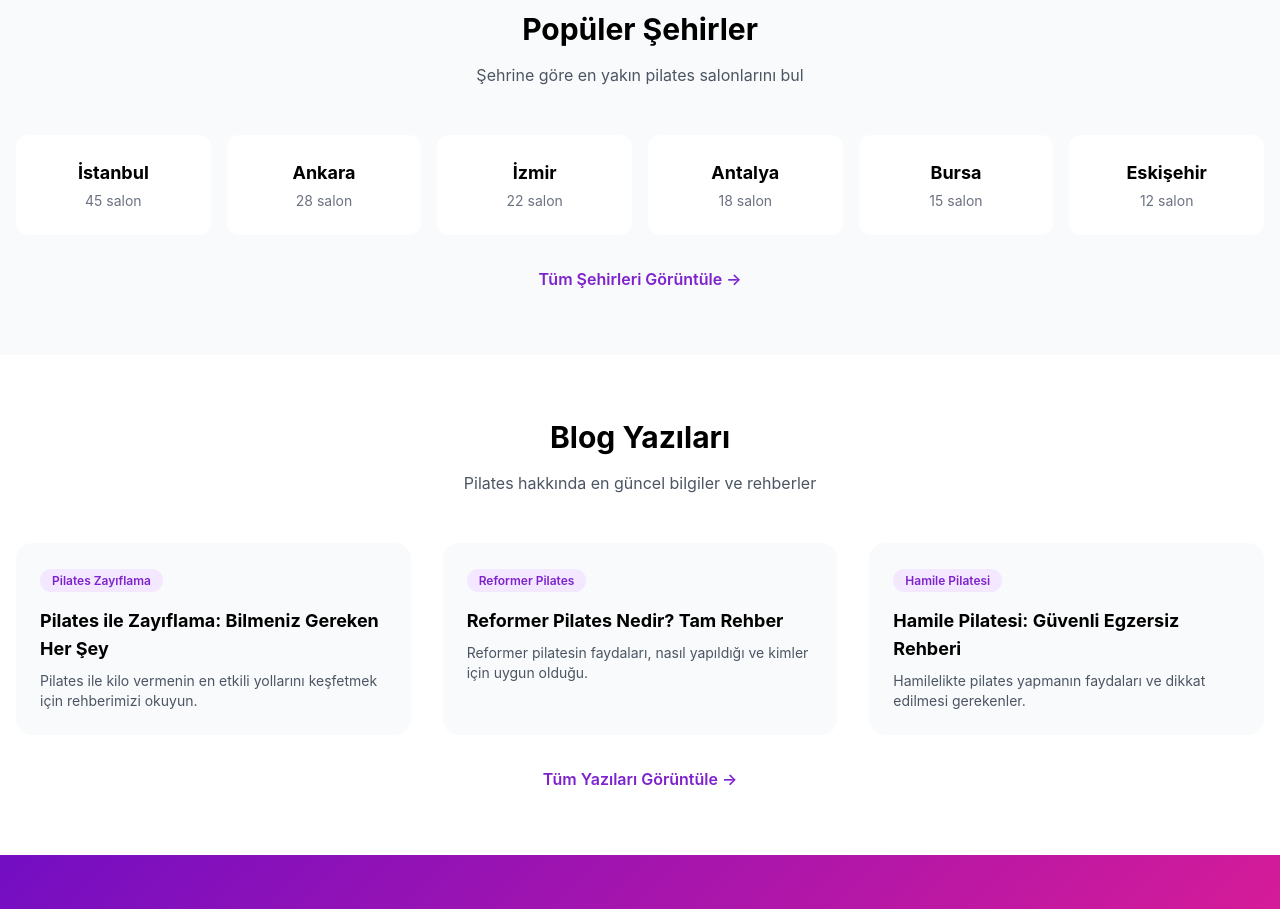
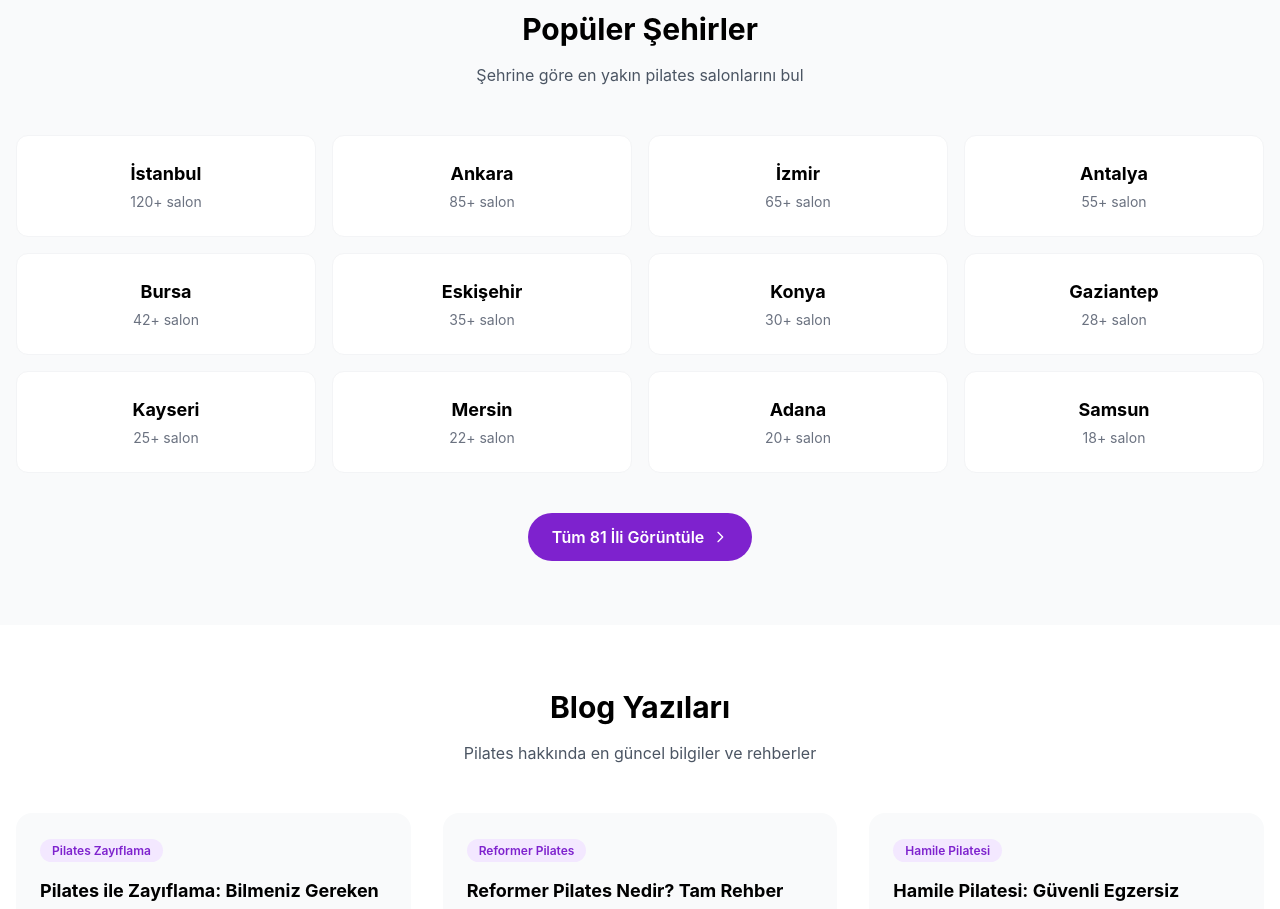
Before and after one commit to mistalyon/pilatestopu-next, a Next.js app: page / in a window 1280 px wide. Shown: the part 2240-3149 px from the top of the page. Built offline with nearby package versions, Linux system fonts and the light colour scheme; no server answers.

Commit message:
faz6: PopularCities - 12 cities, fix link to /p-c, hover animation, CTA button

```diff
--- a/src/components/home/PopularCitiesSection.tsx
+++ b/src/components/home/PopularCitiesSection.tsx
@@ -1,12 +1,18 @@
 import Link from 'next/link';
 
 const cities = [
-  { name: 'İstanbul', slug: 'istanbul', count: 45 },
-  { name: 'Ankara', slug: 'ankara', count: 28 },
-  { name: 'İzmir', slug: 'izmir', count: 22 },
-  { name: 'Antalya', slug: 'antalya', count: 18 },
-  { name: 'Bursa', slug: 'bursa', count: 15 },
-  { name: 'Eskişehir', slug: 'eskisehir', count: 12 },
+  { name: 'İstanbul', slug: 'istanbul', count: 120 },
+  { name: 'Ankara', slug: 'ankara', count: 85 },
+  { name: 'İzmir', slug: 'izmir', count: 65 },
+  { name: 'Antalya', slug: 'antalya', count: 55 },
+  { name: 'Bursa', slug: 'bursa', count: 42 },
+  { name: 'Eskişehir', slug: 'eskisehir', count: 35 },
+  { name: 'Konya', slug: 'konya', count: 30 },
+  { name: 'Gaziantep', slug: 'gaziantep', count: 28 },
+  { name: 'Kayseri', slug: 'kayseri', count: 25 },
+  { name: 'Mersin', slug: 'mersin', count: 22 },
+  { name: 'Adana', slug: 'adana', count: 20 },
+  { name: 'Samsun', slug: 'samsun', count: 18 },
 ];
 
 export default function PopularCitiesSection() {
@@ -14,22 +20,34 @@ export default function PopularCitiesSection() {
     <section className="py-16 bg-gray-50">
       <div className="container mx-auto px-4">
         <h2 className="text-3xl font-bold text-center mb-4">Popüler Şehirler</h2>
-        <p className="text-gray-600 text-center mb-12">Şehrine göre en yakın pilates salonlarını bul</p>
-        <div className="grid grid-cols-2 md:grid-cols-3 lg:grid-cols-6 gap-4">
+        <p className="text-gray-600 text-center mb-12">
+          Şehrine göre en yakın pilates salonlarını bul
+        </p>
+
+        <div className="grid grid-cols-2 md:grid-cols-3 lg:grid-cols-4 gap-4">
           {cities.map((city) => (
             <Link
               key={city.slug}
               href={`/p-c/${city.slug}`}
-              className="bg-white rounded-xl p-6 text-center hover:shadow-lg transition-shadow group"
+              className="bg-white rounded-xl p-6 text-center hover:shadow-lg transition-all hover:-translate-y-1 group border border-gray-100"
             >
-              <h3 className="font-bold text-lg group-hover:text-purple-700 transition-colors">{city.name}</h3>
-              <p className="text-sm text-gray-500 mt-1">{city.count} salon</p>
+              <h3 className="font-bold text-lg group-hover:text-purple-700 transition-colors">
+                {city.name}
+              </h3>
+              <p className="text-sm text-gray-500 mt-1">{city.count}+ salon</p>
             </Link>
           ))}
         </div>
-        <div className="text-center mt-8">
-          <Link href="/p-c/istanbul" className="inline-flex items-center gap-2 text-purple-700 font-semibold hover:text-purple-900">
-            Tüm Şehirleri Görüntüle →
+
+        <div className="text-center mt-10">
+          <Link
+            href="/p-c"
+            className="inline-flex items-center gap-2 px-6 py-3 bg-purple-700 text-white rounded-full font-semibold hover:bg-purple-800 transition-colors"
+          >
+            Tüm 81 İli Görüntüle
+            <svg className="w-4 h-4" fill="none" stroke="currentColor" viewBox="0 0 24 24">
+              <path strokeLinecap="round" strokeLinejoin="round" strokeWidth={2} d="M9 5l7 7-7 7" />
+            </svg>
           </Link>
         </div>
       </div>
```
